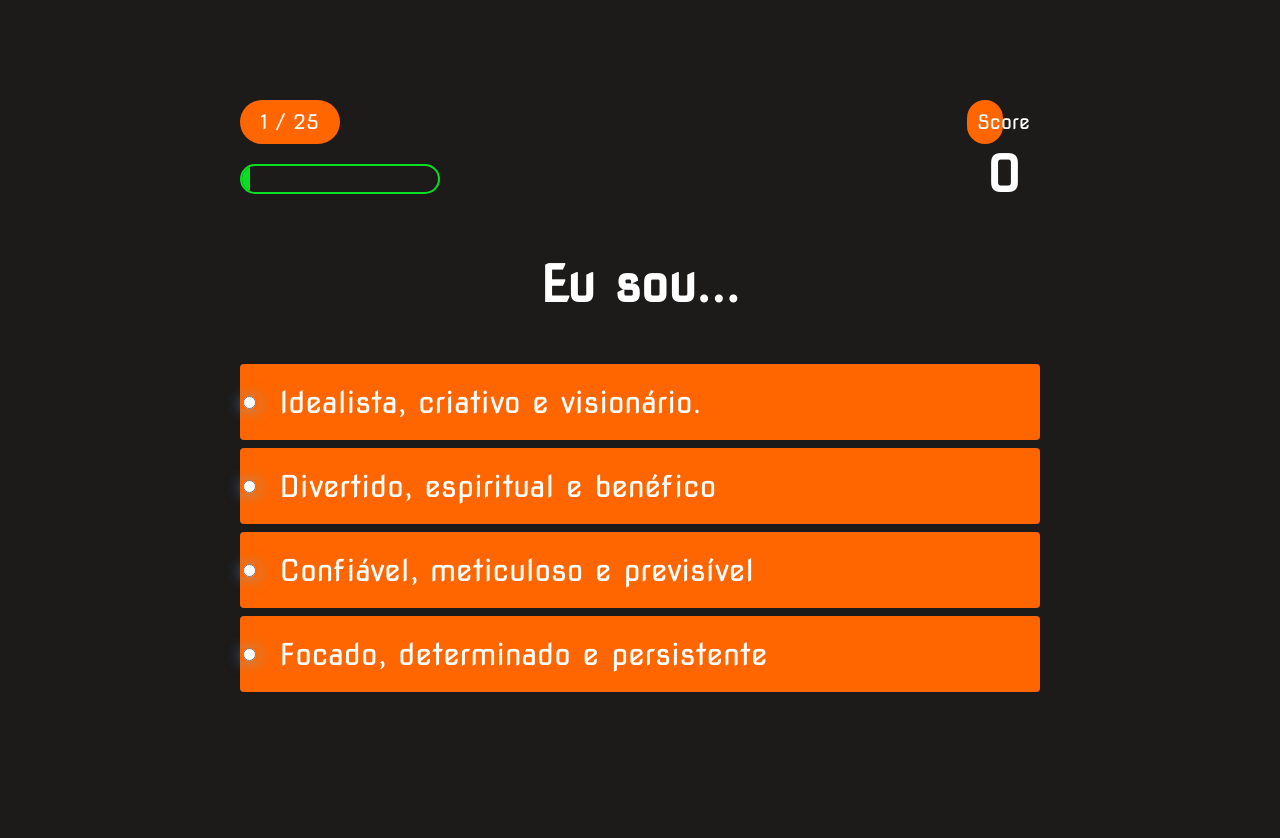
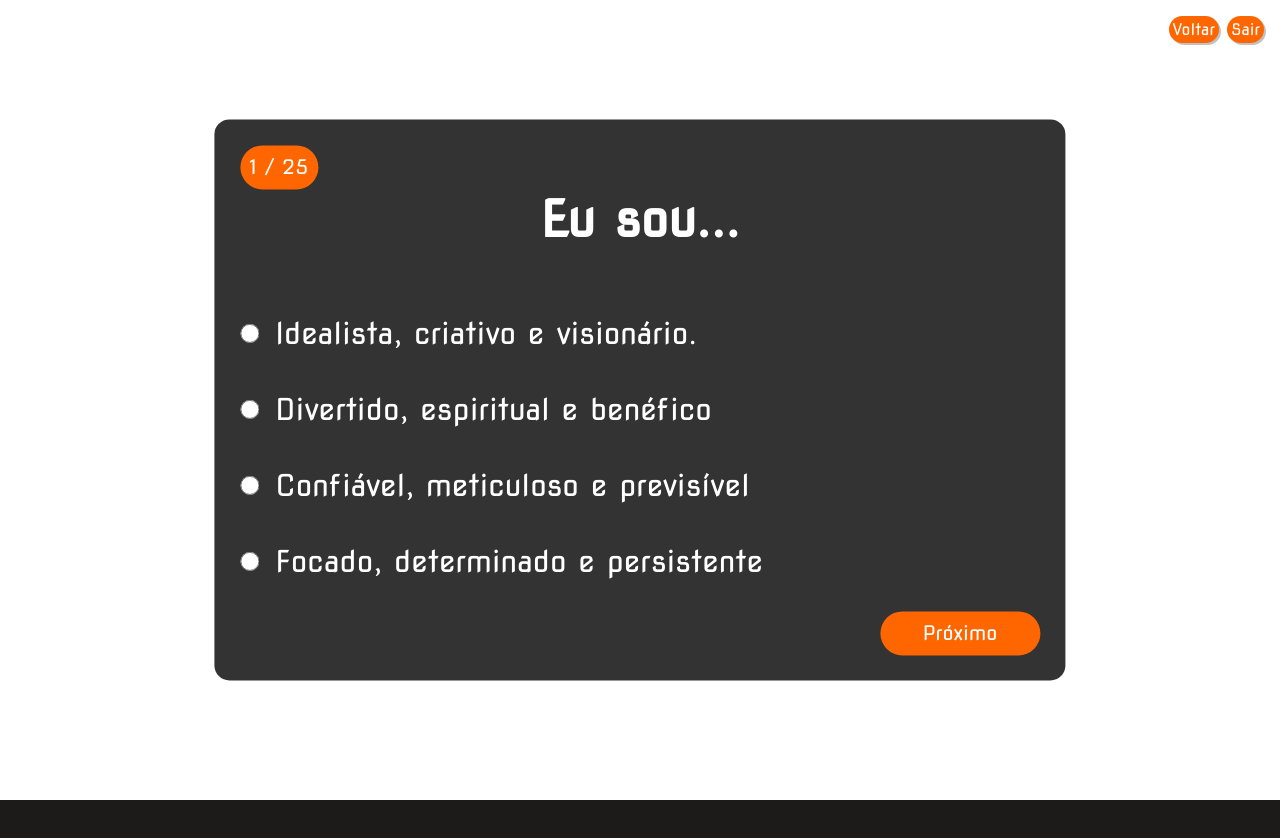
Before and after one commit to carlosdamaia/quiz-js, a plain HTML site: page game.html in a window 1280 px wide. Before the commit the page ends 800 px from the top, so only its background shows below. Drawn offline with Linux system fonts and the light colour scheme.

Commit message:
Botão Next

```diff
--- a/app/js/game.js
+++ b/app/js/game.js
@@ -7,7 +7,9 @@ const opcao1 = document.querySelector('#opcao-1');
 const opcao2 = document.querySelector('#opcao-2');
 const opcao3 = document.querySelector('#opcao-3');
 const opcao4 = document.querySelector('#opcao-4');
+const proximoBtn = document.querySelector('#proximo-btn');
 
+var opcoes = [opcao1, opcao2, opcao3, opcao4]
 let currentQuestion = {}
 let acceptingAnswers = true
 let score = 0
@@ -220,7 +222,7 @@ let questions = [
 const SCORE_POINTS = 25 // Pontos recebidos por pergunta certa
 const MAX_QUESTIONS = 25 // Máximo de perguntas
 
-//console.log(questions[1])
+
 
 startGame = () => {
     questionCounter = 0
@@ -229,7 +231,20 @@ startGame = () => {
     getNewQuestion()
 }
 
+acceptAnswer = () => {
+    proximoBtn.addEventListener("click", function(event){
+        event.preventDefault()
+
+        acceptingAnswers = true
+
+        getNewQuestion()
+
+    });
+}
+
 getNewQuestion = () => { // Buscar nova pergunta
+
+    acceptingAnswers = false;
 
     opcao1.checked = false;
     opcao2.checked = false;
@@ -246,8 +261,9 @@ getNewQuestion = () => { // Buscar nova pergunta
     // Barra de progresso é preenchida conforme o contador aumenta
 
     questionCounter++
+    console.log(questionCounter)
     progressText.innerText = `${questionCounter} / ${MAX_QUESTIONS}`
-    progressBarFull.style.width = `${(questionCounter/MAX_QUESTIONS) * 100}%`
+    //progressBarFull.style.width = `${(questionCounter/MAX_QUESTIONS) * 100}%`
 
     //const questionsIndex = Math.floor(Math.random() * availableQuestions.length)
     const questionsIndex = 0
@@ -261,7 +277,8 @@ getNewQuestion = () => { // Buscar nova pergunta
 
     availableQuestions.splice(questionsIndex, 1)
 
-    acceptingAnswers = true
+    //acceptingAnswers = true
+    acceptAnswer()
 
     if(questionsIndex > 0) {
         questionsIndex++
@@ -300,7 +317,10 @@ choices.forEach(choice => {
 
 incrementScore = num => {
     score +=num
-    scoreText.innerText = score
+    //scoreText.innerText = score
 }
 
+
+
 startGame()
+//
--- a/app/scss/_games.scss
+++ b/app/scss/_games.scss
@@ -1,5 +1,39 @@
+*, *::before, *::after {
+    box-sizing: border-box;
+}
+
 body {
     color: #fff;
+    background-color: white;
+    height: 100vh;
+    overflow: hidden;
+}
+
+header {
+    display: flex;
+    justify-content: right;
+    padding: 1rem;
+}
+
+.botoes-header {
+    border: 0;
+    border-radius: 15rem;
+    padding: 4px;
+    color: white;
+    background-color: #ff6600;
+    box-shadow: 2px 2px rgb(193, 193, 193);
+    margin-left: 0.5rem;
+    text-decoration: none;
+}
+
+#game {
+    position: absolute;
+    top: 50%;
+    left: 50%;
+    transform: translate(-50%, -50%);
+    border-radius: 15px;
+    padding: 2% 2%;
+    background-color: rgb(51, 51, 51);
 }
 
 #question {
@@ -11,7 +45,7 @@ body {
     margin-bottom: 8px;
     width: 100%;
     border-radius: 4px;
-    background: #ff6600;
+    //background: #ff6600;
     font-size: 30px;
     min-width: 800px;
 }
@@ -20,12 +54,14 @@ body {
     display: flex;
     align-self: center;
     width: 20px;
+    height: 20px;
     margin: 0;
+    box-shadow: none;
 }
 
 .choice-container:hover {
     cursor: pointer;
-    box-shadow: 0 4px 14px 0 rgba(6, 103, 247, 0.5);
+    //box-shadow: 0 4px 14px 0 rgba(6, 103, 247, 0.5);
     transform: scale(1.02);
     transform: transform 100ms;
 }
@@ -36,7 +72,8 @@ body {
 }
 
 .choice-text {
-    padding: 20px;
+    margin-left: 2%;
+    padding: 2% 0;
     width: 100%;
 }
 
@@ -59,7 +96,7 @@ body {
     text-align: center;
     font-size: 20px;
     background-color: #ff6600;
-    width: 50%;
+    width: 100%;
     border-radius: 30px;
     padding: 10px;
 }
@@ -83,6 +120,24 @@ body {
     width: 0%;
     transition: 1s;
 }
+
+.proximo {
+    display: flex;
+    justify-content: right;
+}
+
+#proximo-btn {
+    text-align: center;
+    font-size: 20px;
+    background-color: #ff6600;
+    width: 20%;
+    border-radius: 30px;
+    padding: 10px;
+    color: white;
+    border: 0;
+    margin-top: 1%;
+}
+
 
 @media (min-width: 375px) and (max-width: 768px) {
     h1 {
--- a/game.html
+++ b/game.html
@@ -9,6 +9,10 @@
     <title>Play the Game</title>
 </head>
 <body>
+    <header>
+        <a href="/logout.jsp" class="botoes-header">Voltar</a>
+        <a href="/logout.jsp" class="botoes-header">Sair</a>
+    </header>
     <div class="container">
         <div id="game" class="justify-center flex-column">
             <div id="hud">
@@ -16,10 +20,13 @@
                     <p id="progressText" class="hud-prefix">
                         Questão
                     </p>
+                    <!--
                     <div id="progressBar">
                         <div id="progressBarFull"></div>
                     </div>
+                    -->
                 </div>
+                <!--
                 <div class="hud-item">
                     <p class="hud-prefix">
                         Score
@@ -28,6 +35,7 @@
                         0
                     </h1>
                 </div>
+                -->
             </div>
 
             <form>
@@ -36,7 +44,7 @@
                         <!--<p class="choice-prefix">A</p>
                         <p class="choice-text" data-number="1">Choice</p>
                         -->
-                    <input class="opcao" type="radio" id="opcao-1">
+                        <input class="opcao" type="radio" id="opcao-1" name="caixa">
                         <label class="choice-text" data-number="1" for="opcao-1">Choice</label>
                     </div>
                     <div class="choice-container">
@@ -44,7 +52,7 @@
                         <p class="choice-prefix">B</p>
                         <p class="choice-text" data-number="2">Choice</p>
                         -->
-                    <input class="opcao" type="radio" id="opcao-2">
+                        <input class="opcao" type="radio" id="opcao-2" name="caixa">
                         <label class="choice-text" data-number="2" for="opcao-2">Choice</label>
                     </div>
                     <div class="choice-container">
@@ -52,7 +60,7 @@
                         <p class="choice-prefix">C</p>
                         <p class="choice-text" data-number="3">Choice</p>
                         -->
-                    <input class="opcao" type="radio" id="opcao-3">
+                        <input class="opcao" type="radio" id="opcao-3" name="caixa">
                         <label class="choice-text" data-number="3" for="opcao-3">Choice</label>
 
                     </div>
@@ -61,10 +69,13 @@
                         <p class="choice-prefix">D</p>
                         <p class="choice-text" data-number="4">Choice</p>
                         -->
-                    <input class="opcao" type="radio" id="opcao-4">
+                        <input class="opcao" type="radio" id="opcao-4" name="caixa">
                         <label class="choice-text" data-number="4" for="opcao-4">Choice</label>
                     </div>
             <form>
+                <div class="proximo">
+                    <button id="proximo-btn">Próximo</button>
+                </div>
         </div>
     </div>
     <script src="/app/js/game.js"></script>
--- /dev/null
+++ b/html.html
@@ -0,0 +1,14 @@
+<!DOCTYPE html>
+<html lang="en">
+<head>
+    <meta charset="UTF-8">
+    <meta http-equiv="X-UA-Compatible" content="IE=edge">
+    <meta name="viewport" content="width=device-width, initial-scale=1.0">
+    <title>Teste</title>
+</head>
+<body>
+
+    <button id="button" onclick="incrementa()">Adiciona</button>
+    <script src="teste.js"></script>
+</body>
+</html>
--- /dev/null
+++ b/teste.js
@@ -0,0 +1,16 @@
+
+const button = document.querySelector('#button');
+
+var contador = 1;
+
+incrementa = () => {
+    button.addEventListener("click", function(event){
+        //event.preventDefault()
+        contador++
+        console.log(contador)
+    });
+}
+
+incrementa()
+
+//console.log(contador)
```
Also changed, not shown: dist/styles.css, 1 other file. Lines whose indentation alone changed are shown as unchanged.
